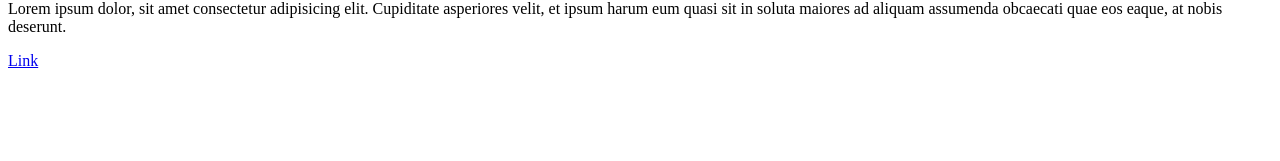
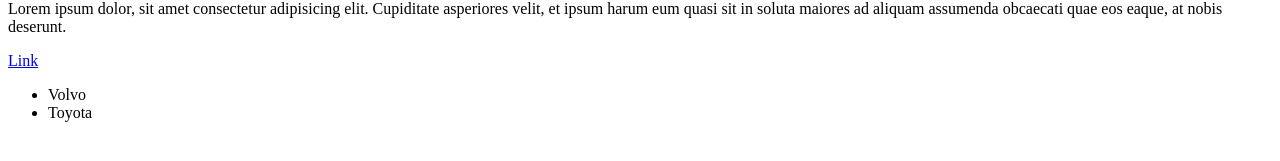
Before and after one commit to OmerLex/MyNewWebPage, a plain HTML site: page index.html in a window 1280 px wide. Shown: the part 125-286 px from the top of the page. Drawn offline with Linux system fonts and the light colour scheme.

Commit message:
ul tag is added

```diff
--- a/index.html
+++ b/index.html
@@ -18,5 +18,10 @@
         <a href="https://www.google.com/">Link</a>
     </p>
 
+    <ul>
+        <li>Volvo</li>
+        <li>Toyota</li>
+    </ul>
+
 </body>
 </html>
```
